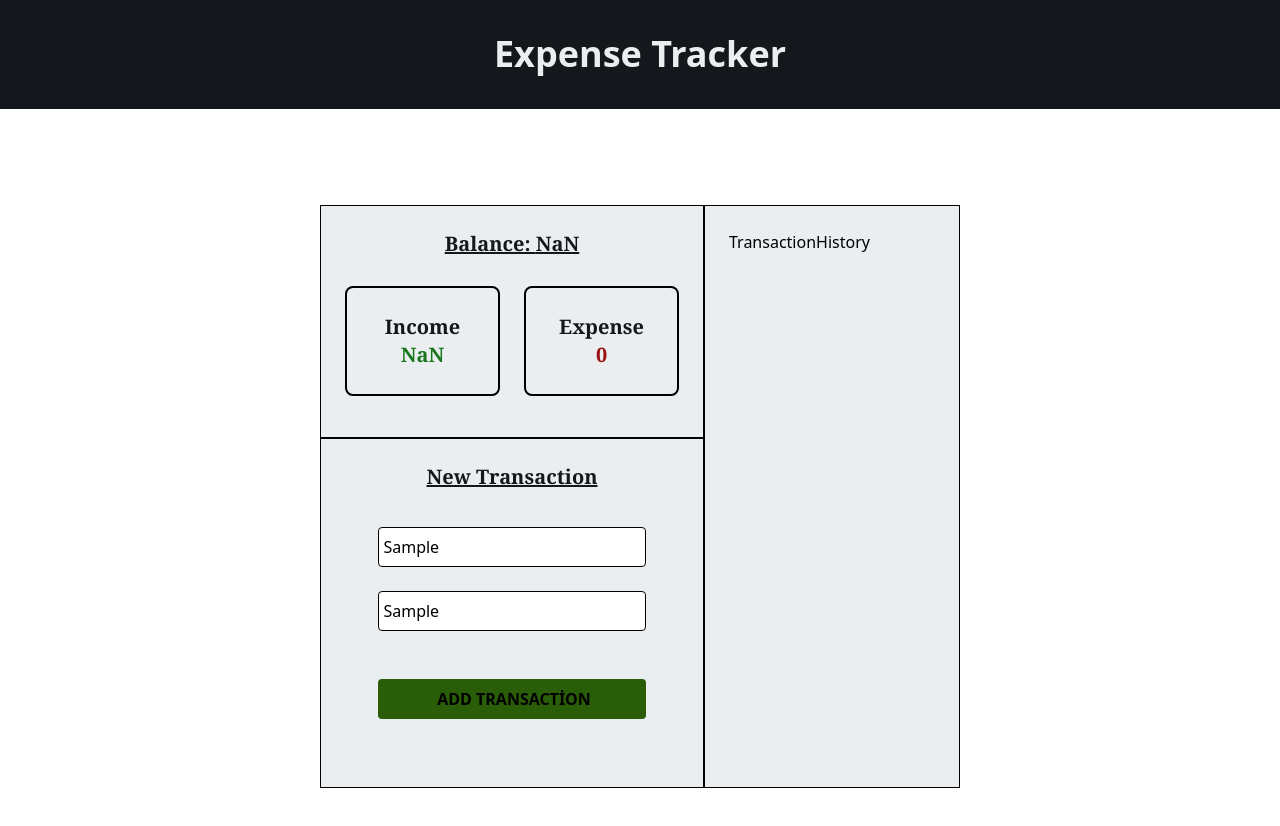
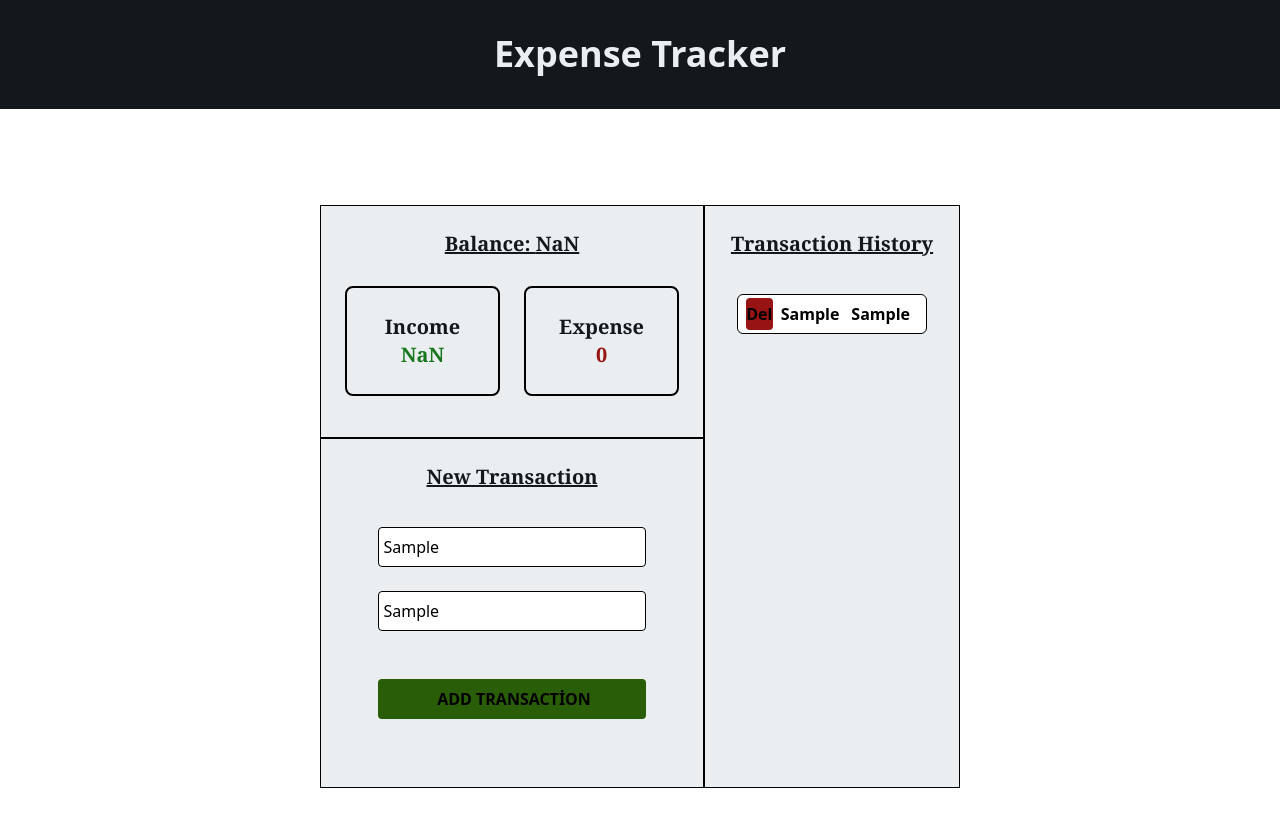
Before and after one commit to Kodluyoruz-Gaziantep-Front-End-Bootcamp/odev-3-harcama-takip-MertOzkan35, a React (Create React App) app: page / in a window 1280 px wide. Both pictures are taken after typing "Sample", "Sample" into the empty fields and a click on the button "ADD TRANSACTİON". Shown: the top 826 px of the page. Built offline with nearby package versions, Linux system fonts and the light colour scheme.

Commit message:
TransactionHistoyr component created

```diff
--- a/src/Components/TransactionHistory.js
+++ b/src/Components/TransactionHistory.js
@@ -1,7 +1,38 @@
-import React from "react";
+import React, { useState, createContext, useContext } from "react";
+import { UserContext } from "./Context";
 
-function TransactionHistory() {
-  return <div>TransactionHistory</div>;
+function TransactionHistory(props) {
+  const value = useContext(UserContext);
+  // console.log(value);
+
+  return (
+    <div className="flex flex-col">
+      <p className="text-xl font-bold w-full flex font-serif underline text-[#14181c] justify-center pb-7">
+        Transaction History
+      </p>
+      {value.slice(2).map((item, index) => {
+        return (
+          <div
+            key={index}
+            className="w-9/10 h-10 m-2 bg-white border border-black rounded-md flex flex-row justify-between p-2 items-center"
+          >
+            {console.log.value}
+            <button
+              // onClick={() => props.Del()}
+              onClick={() => props.Del(item)}
+              className="w-1/5 h-8 rounded  bg-[#981313] font-bold"
+            >
+              Del
+            </button>
+            <div className=" flex flex-row  justify-center px-2">
+              <p className=" font-bold  pr-3 ">{item.expenceValue}</p>
+              <p className=" font-bold  "> {item.amountValue} </p>
+            </div>
+          </div>
+        );
+      })}
+    </div>
+  );
 }
 
 export default TransactionHistory;
```
